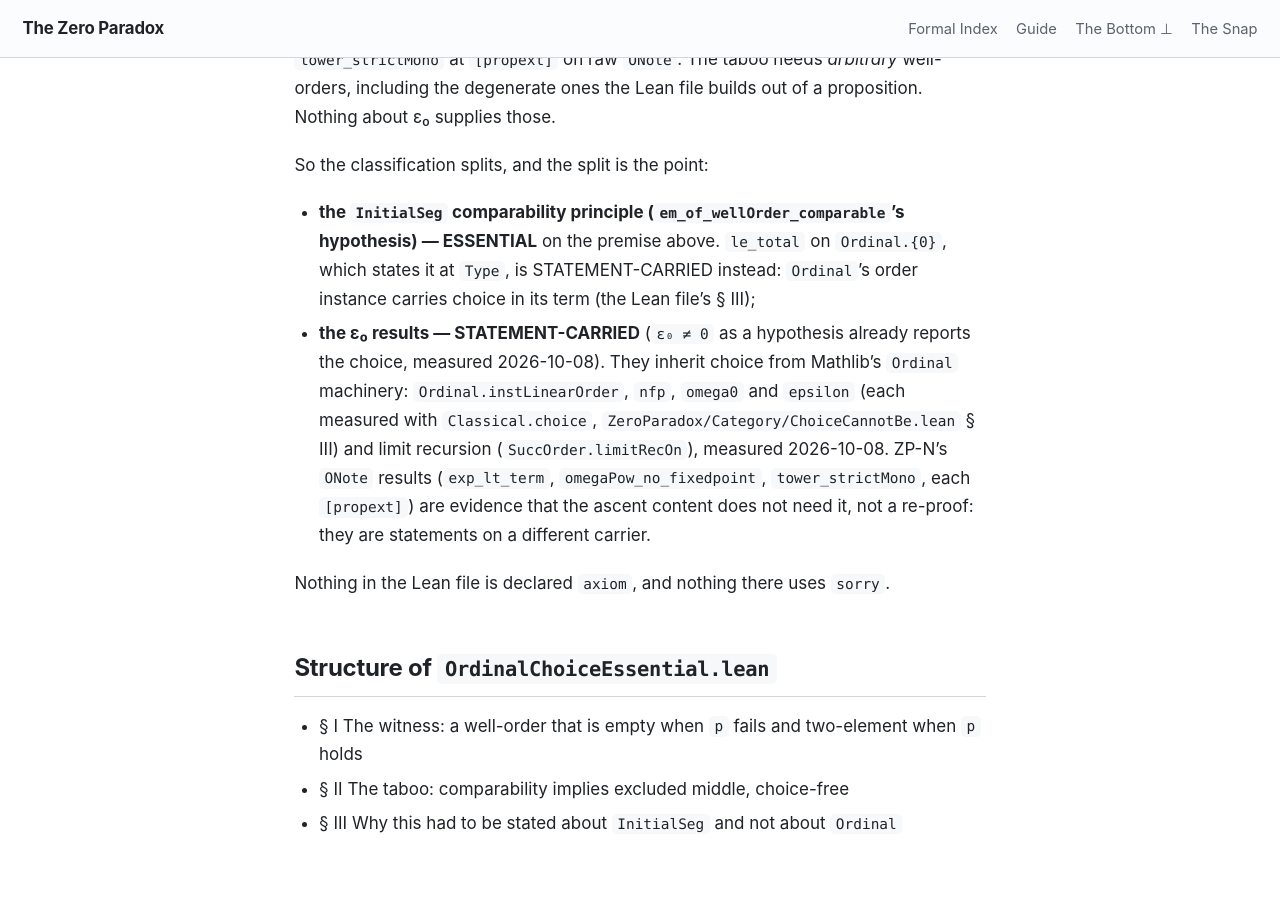
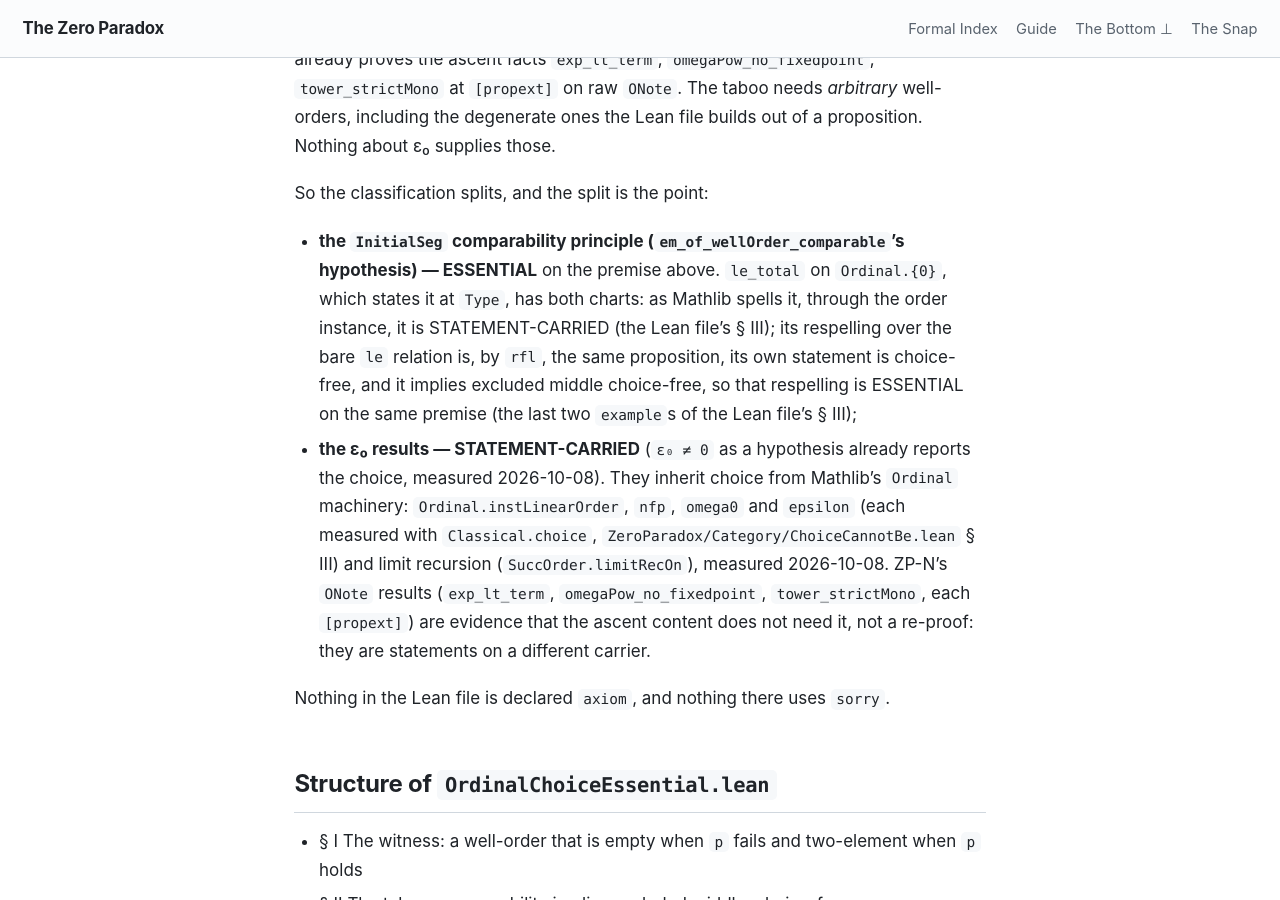
Before and after one commit to timbrigham/ZeroParadox, a Jekyll site: the page built from ZeroParadox/Ordinal/OrdinalChoiceEssential.md, in a window 1280 px wide and 900 px high, scrolled down 3164 px. Built offline with Jekyll 4.4.1, drawn with Linux system fonts in a browser that asks for light colours; our own code applies the rules of GitHub Pages for plain Markdown files; some of the changed text lies outside the part shown.

Commit message:
STATEMENT-CARRIED reads the term as written; le_total respelled is essential
Tim ruling 2026-10-08: "the statement" in STATEMENT-CARRIED is the term as
written, and a definitionally equal, choice-free respelling is the bin's
restatement chart. ChoiceCannotBe.md says so beside the bin text.
OrdinalChoiceEssential keeps both charts for le_total on Ordinal.{0}: as
Mathlib spells it, through the order instance, it is STATEMENT-CARRIED;
respelled over the bare le relation it is the same proposition by rfl,
its own statement is choice-free, and it implies excluded middle
choice-free. Two anonymous examples in the Lean file's § III carry this.

AxiomProfile.md: "a footprint measurement can never establish necessity"
is scoped to a proof's footprint and a principle's necessity, beside the
statement control; "what the framework asserts" is scoped to the core.
Gonzalez citation adds the v1.0.3 record the page numbers come from.

Co-Authored-By: Claude Opus 5.5 (1M context) <noreply@anthropic.com>
Claude-Session: https://claude.ai/code/session_01DYrKY8CR8AeESMvjGVQtzA

```diff
--- a/ZeroParadox/Ordinal/OrdinalChoiceEssential.md
+++ b/ZeroParadox/Ordinal/OrdinalChoiceEssential.md
@@ -24,8 +24,9 @@ the second carries choice in its statement. The principle, comparability of well
 `example`s in the Lean file's § III). So it implies excluded middle too, though on `Ordinal` that
 implication is not choice-free.
 Mathlib's `Ordinal` order is
-built with choice, and the statement itself carries it, so `le_total` on `Ordinal.{0}` is
-STATEMENT-CARRIED: a theorem that takes
+built with choice, and the statement as written carries it, so `le_total` on `Ordinal.{0}`, as Mathlib
+spells it, is STATEMENT-CARRIED (its bare-relation respelling is not; see the classification below): a
+theorem that takes
 `∀ a b : Ordinal.{0}, a ≤ b ∨ b ≤ a` as a hypothesis and proves `True` by `trivial` reports
 `[propext, Classical.choice, Quot.sound]` (measured 2026-10-08; the instance-term trace is the Lean
 file's § III).
@@ -99,8 +100,11 @@ Nothing about ε₀ supplies those.
 So the classification splits, and the split is the point:
 
 * **the `InitialSeg` comparability principle (`em_of_wellOrder_comparable`'s hypothesis) — ESSENTIAL**
-  on the premise above. `le_total` on `Ordinal.{0}`, which states it at `Type`, is STATEMENT-CARRIED
-  instead: `Ordinal`'s order instance carries choice in its term (the Lean file's § III);
+  on the premise above. `le_total` on `Ordinal.{0}`, which states it at `Type`, has both charts: as
+  Mathlib spells it, through the order instance, it is STATEMENT-CARRIED (the Lean file's § III); its
+  respelling over the bare `le` relation is, by `rfl`, the same proposition, its own statement is
+  choice-free, and it implies excluded middle choice-free, so that respelling is ESSENTIAL on the same
+  premise (the last two `example`s of the Lean file's § III);
 * **the ε₀ results — STATEMENT-CARRIED** (`ε₀ ≠ 0` as a hypothesis already reports the choice,
   measured 2026-10-08). They inherit choice from Mathlib's `Ordinal` machinery:
   `Ordinal.instLinearOrder`, `nfp`, `omega0` and `epsilon` (each measured with `Classical.choice`,
```
Also changed, not shown: ZeroParadox/AxiomProfile.md (+6 -4 lines), ZeroParadox/Category/ChoiceCannotBe.md (+9 -3 lines), 1 other file.
